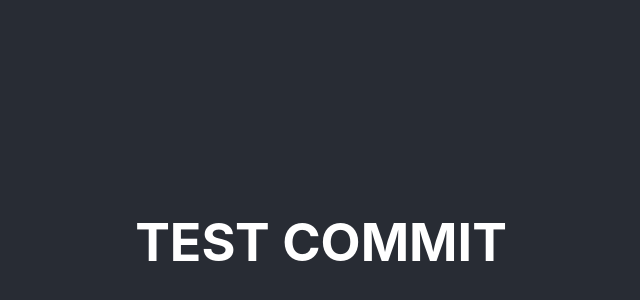
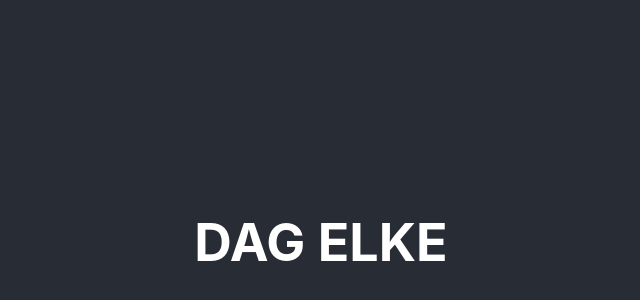
Before and after one commit to RobbeDE/personal-website, a React (Create React App) app: page / in a window 1280 px wide. Shown: the part 158-458 px from the top of the page, without its empty margins (319-959 px from the left). Built offline with nearby package versions, Linux system fonts and the light colour scheme.

Commit message:
change app.js and add test

```diff
--- a/src/App.js
+++ b/src/App.js
@@ -4,7 +4,7 @@ function App() {
   return (
     <div className="App">
       <header className="App-header">
-        <h1>TEST COMMIT</h1>
+        <h1>DAG ELKE</h1>
       </header>
     </div>
   );
```
Also changed, not shown: 1 other file (tests, documents, lock files or other folders).
